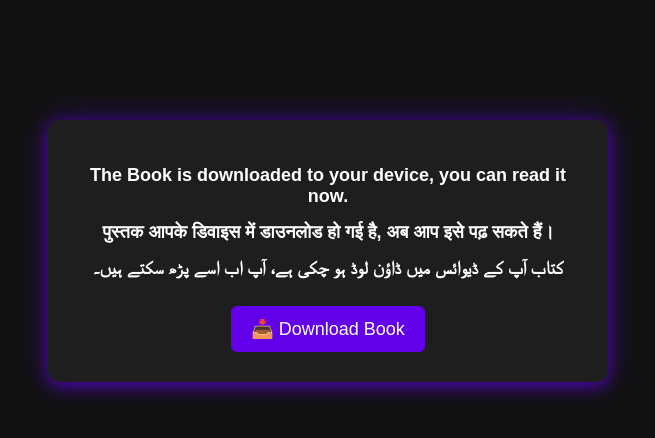
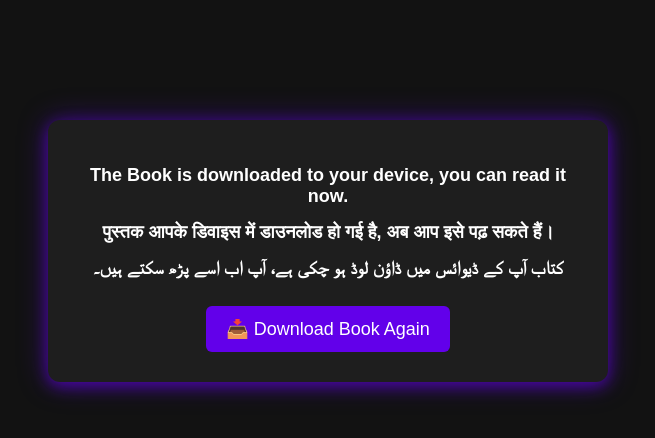
Before and after one commit to BinteHawwa01/DownloadBook, a plain HTML site: page index.html in a window 1280 px wide. Shown: the whole page, without its empty margins (312-967 px from the left). Drawn offline with Linux system fonts and the light colour scheme.

Commit message:
Update index.html

```diff
--- a/index.html
+++ b/index.html
@@ -13,7 +13,7 @@
             <h2>पुस्तक आपके डिवाइस में डाउनलोड हो गई है, अब आप इसे पढ़ सकते हैं।</h2>
             <h2>کتاب آپ کے ڈیوائس میں ڈاؤن لوڈ ہو چکی ہے، آپ اب اسے پڑھ سکتے ہیں۔</h2>
         </div>
-        <button id="downloadBtn">📥 Download Book</button>
+        <button id="downloadBtn">📥 Download Book Again</button>
     </div>
     <script src="script.js"></script>
 </body>
```
